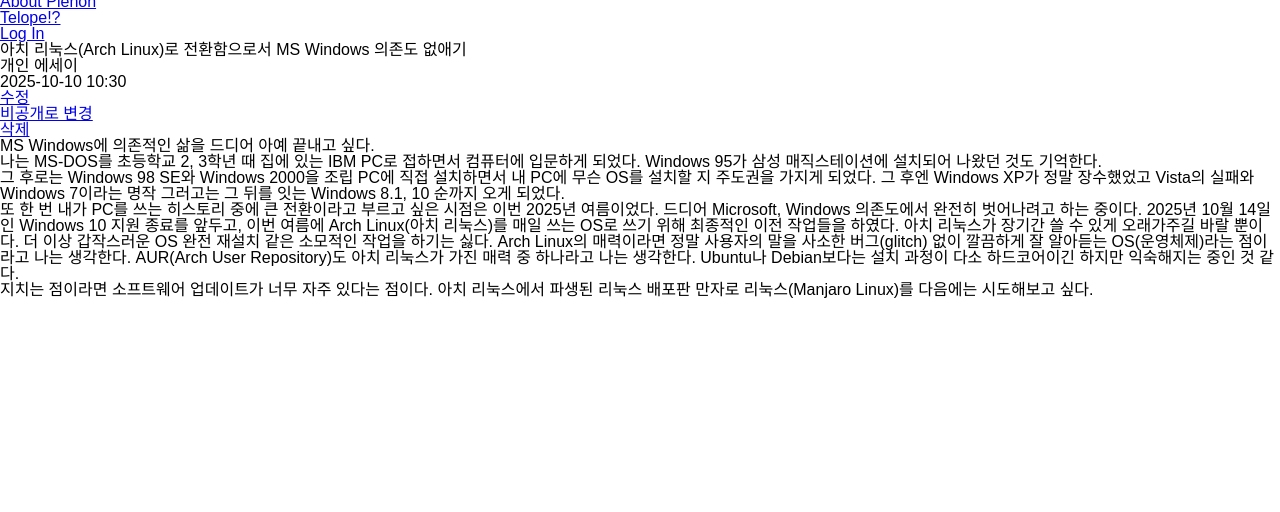
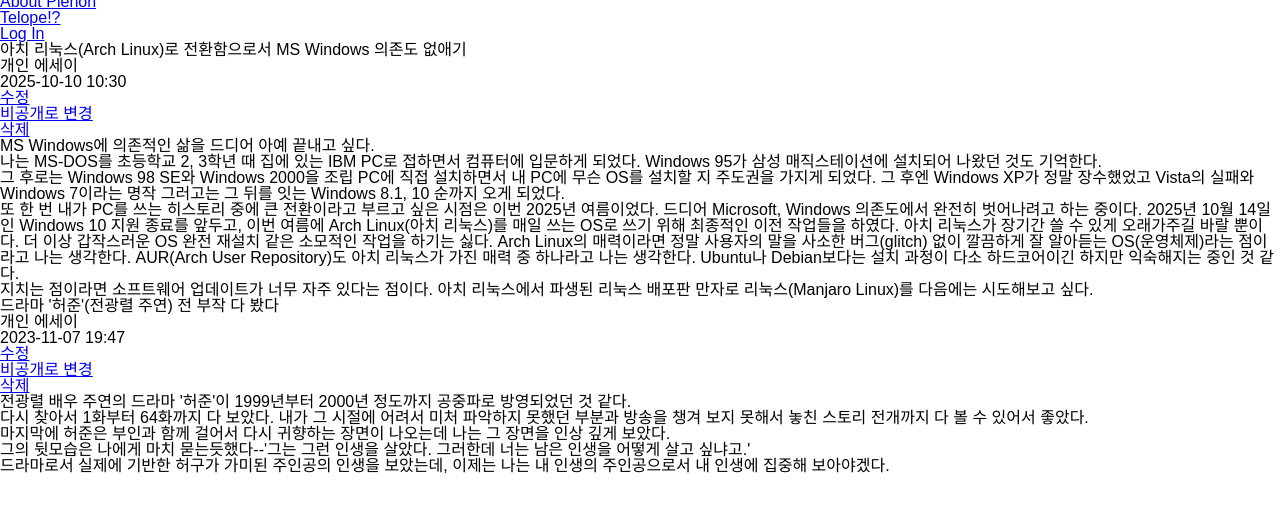
Before and after one commit to theplenoh/telope-rwd, a plain HTML site: page blog.html in a window 1280 px wide. Shown: the part 54-566 px from the top of the page. Drawn offline with Linux system fonts and the light colour scheme; a web font is replaced by a local one.

Commit message:
Add another blog post entry

```diff
--- a/blog.html
+++ b/blog.html
@@ -79,6 +79,48 @@
                 </p>
             </div>
         </article>
+        <article class="post-entry">
+            <header>
+                <h2>드라마 '허준'(전광렬 주연) 전 부작 다 봤다</h2>
+                <div>
+                    <section class="post-entry-info">
+                        <h3 class="sr-only">게시물 정보</h3>
+                        <dl>
+                            <dt class="sr-only">카테고리</dt>
+                            <dd>개인 에세이</dd>
+
+                            <dt class="sr-only">일시</dt>
+                            <dd><time datetime="2023-11-07T19:47">2023-11-07 19:47</time></dd>
+                        </dl>
+                    </section>
+                    <section class="post-entry-mgmt">
+                        <h3 class="sr-only">게시물 관리</h3>
+                        <ul>
+                            <li><a href="javascript:;">수정</a></li>
+                            <li><a href="javascript:;">비공개로 변경</a></li>
+                            <li><a href="javascript:;">삭제</a></li>
+                        </ul>
+                    </section>
+                </div>
+            </header>
+            <div class="post-entry-body">
+                <p>
+                    전광렬 배우 주연의 드라마 '허준'이 1999년부터 2000년 정도까지 공중파로 방영되었던 것 같다.
+                </p>
+                <p>
+                    다시 찾아서 1화부터 64화까지 다 보았다. 내가 그 시절에 어려서 미처 파악하지 못했던 부분과 방송을 챙겨 보지 못해서 놓친 스토리 전개까지 다 볼 수 있어서 좋았다.
+                </p>
+                <p>
+                    마지막에 허준은 부인과 함께 걸어서 다시 귀향하는 장면이 나오는데 나는 그 장면을 인상 깊게 보았다.
+                </p>
+                <p>
+                    그의 뒷모습은 나에게 마치 묻는듯했다--'그는 그런 인생을 살았다. 그러한데 너는 남은 인생을 어떻게 살고 싶냐고.'
+                </p>
+                <p>
+                    드라마로서 실제에 기반한 허구가 가미된 주인공의 인생을 보았는데, 이제는 나는 내 인생의 주인공으로서 내 인생에 집중해 보아야겠다.
+                </p>
+            </div>
+        </article>
     </main>
 </div>
 
```
